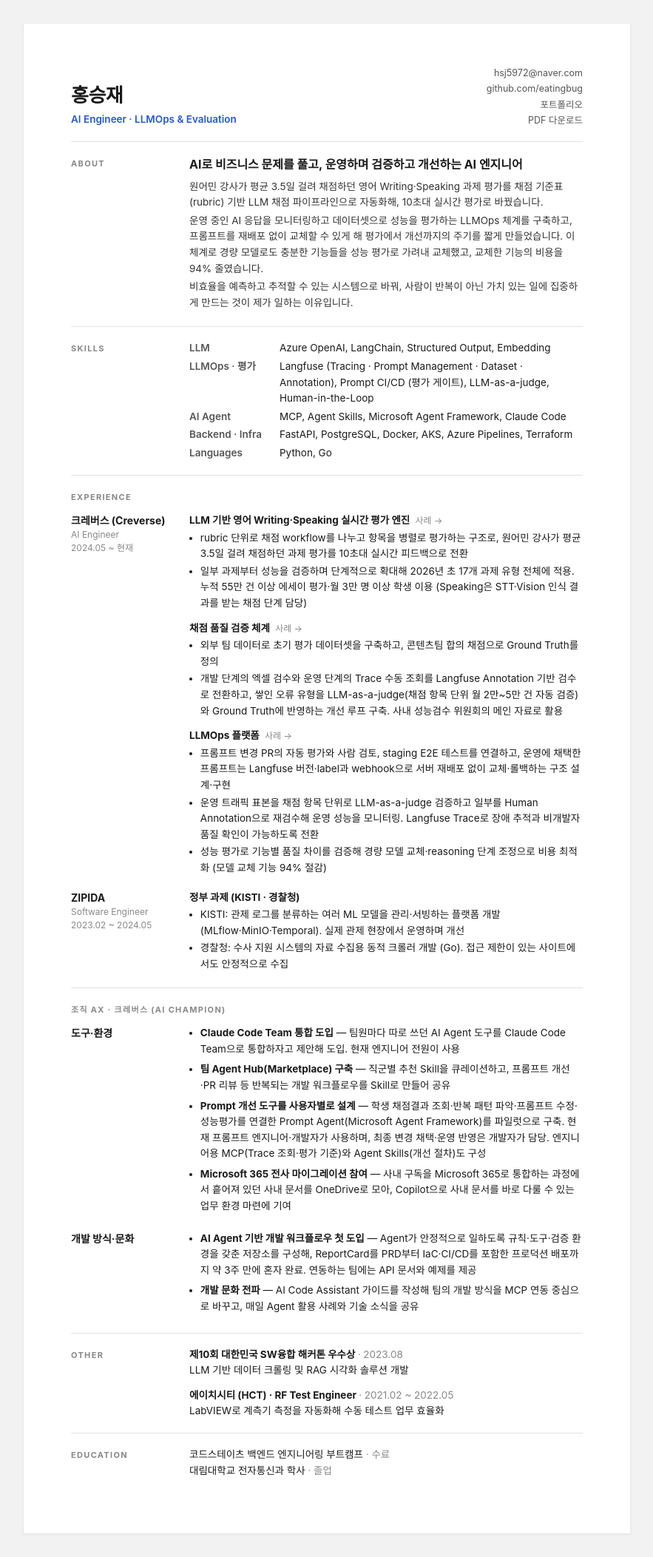
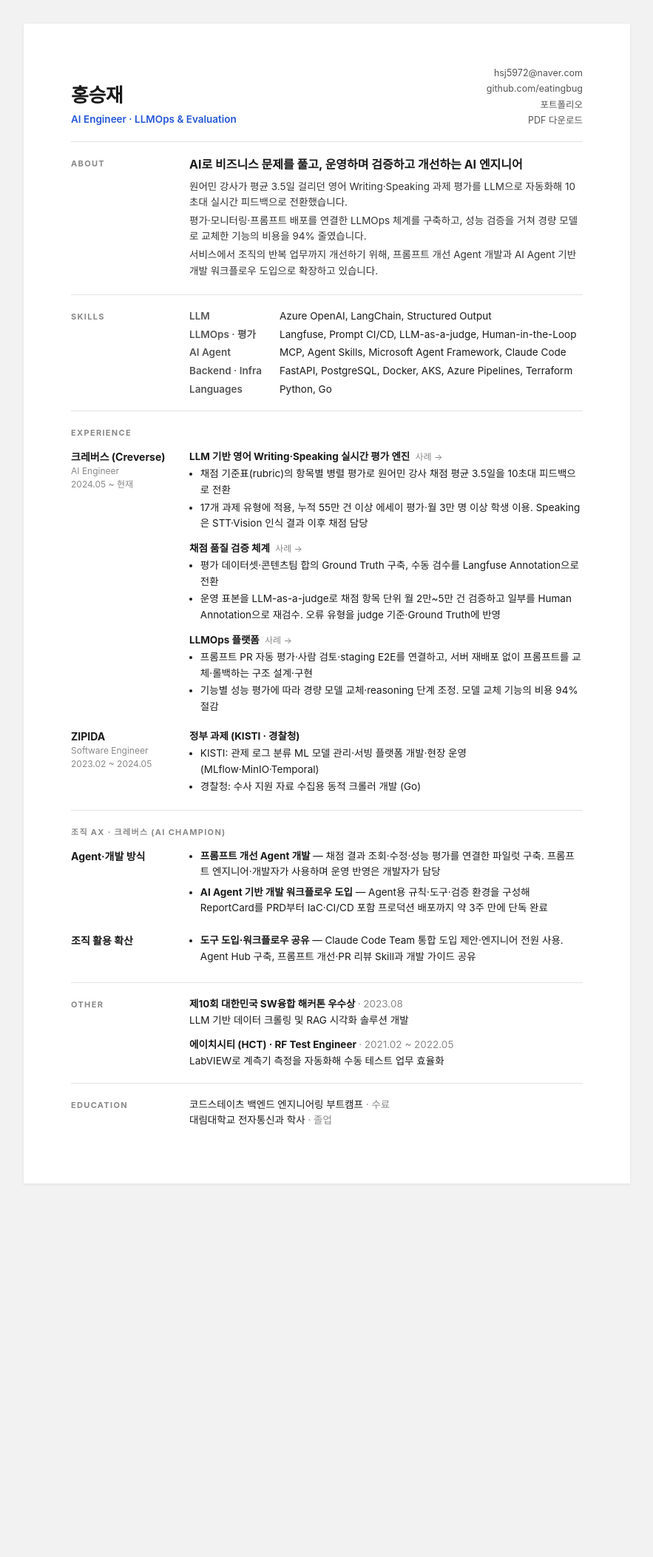
Before and after one commit to eatingbug/resume, a Jekyll site: the page built from index.html, in a window 1280 px wide. Shown: the whole page at 74% size, without its empty margins (198-1081 px from the left). Built offline with Jekyll 4.4.1, drawn with Linux system fonts in a browser that asks for light colours; some web fonts are replaced; after the commit the page ends 1632 px from its top, so only the background shows below that.

Commit message:
Compact resume around LLM delivery and Agent adoption

```diff
--- a/_data/resume.yml
+++ b/_data/resume.yml
@@ -13,15 +13,15 @@ contact:
 
 headline: AI로 비즈니스 문제를 풀고, 운영하며 검증하고 개선하는 AI 엔지니어
 summary:
-  - 원어민 강사가 평균 3.5일 걸려 채점하던 영어 Writing·Speaking 과제 평가를 채점 기준표(rubric) 기반 LLM 채점 파이프라인으로 자동화해, 10초대 실시간 평가로 바꿨습니다.
-  - 운영 중인 AI 응답을 모니터링하고 데이터셋으로 성능을 평가하는 LLMOps 체계를 구축하고, 프롬프트를 재배포 없이 교체할 수 있게 해 평가에서 개선까지의 주기를 짧게 만들었습니다. 이 체계로 경량 모델로도 충분한 기능들을 성능 평가로 가려내 교체했고, 교체한 기능의 비용을 94% 줄였습니다.
-  - 비효율을 예측하고 추적할 수 있는 시스템으로 바꿔, 사람이 반복이 아닌 가치 있는 일에 집중하게 만드는 것이 제가 일하는 이유입니다.
+  - 원어민 강사가 평균 3.5일 걸리던 영어 Writing·Speaking 과제 평가를 LLM으로 자동화해 10초대 실시간 피드백으로 전환했습니다.
+  - 평가·모니터링·프롬프트 배포를 연결한 LLMOps 체계를 구축하고, 성능 검증을 거쳐 경량 모델로 교체한 기능의 비용을 94% 줄였습니다.
+  - 서비스에서 조직의 반복 업무까지 개선하기 위해, 프롬프트 개선 Agent 개발과 AI Agent 기반 개발 워크플로우 도입으로 확장하고 있습니다.
 
 skills:
   - category: LLM
-    items: Azure OpenAI, LangChain, Structured Output, Embedding
+    items: Azure OpenAI, LangChain, Structured Output
   - category: LLMOps · 평가
-    items: Langfuse (Tracing · Prompt Management · Dataset · Annotation), Prompt CI/CD (평가 게이트), LLM-as-a-judge, Human-in-the-Loop
+    items: Langfuse, Prompt CI/CD, LLM-as-a-judge, Human-in-the-Loop
   - category: AI Agent
     items: MCP, Agent Skills, Microsoft Agent Framework, Claude Code
   - category: Backend · Infra
@@ -37,47 +37,40 @@ experience:
       - title: LLM 기반 영어 Writing·Speaking 실시간 평가 엔진
         case: realtime-grading
         bullets:
-          - rubric 단위로 채점 workflow를 나누고 항목을 병렬로 평가하는 구조로, 원어민 강사가 평균 3.5일 걸려 채점하던 과제 평가를 10초대 실시간 피드백으로 전환
-          - 일부 과제부터 성능을 검증하며 단계적으로 확대해 2026년 초 17개 과제 유형 전체에 적용. 누적 55만 건 이상 에세이 평가·월 3만 명 이상 학생 이용 (Speaking은 STT·Vision 인식 결과를 받는 채점 단계 담당)
+          - 채점 기준표(rubric)의 항목별 병렬 평가로 원어민 강사 채점 평균 3.5일을 10초대 피드백으로 전환
+          - 17개 과제 유형에 적용, 누적 55만 건 이상 에세이 평가·월 3만 명 이상 학생 이용. Speaking은 STT·Vision 인식 결과 이후 채점 담당
       - title: 채점 품질 검증 체계
         case: quality-loop
         bullets:
-          - 외부 팀 데이터로 초기 평가 데이터셋을 구축하고, 콘텐츠팀 합의 채점으로 Ground Truth를 정의
-          - 개발 단계의 엑셀 검수와 운영 단계의 Trace 수동 조회를 Langfuse Annotation 기반 검수로 전환하고, 쌓인 오류 유형을 LLM-as-a-judge(채점 항목 단위 월 2만~5만 건 자동 검증)와 Ground Truth에 반영하는 개선 루프 구축. 사내 성능검수 위원회의 메인 자료로 활용
+          - 평가 데이터셋·콘텐츠팀 합의 Ground Truth 구축, 수동 검수를 Langfuse Annotation으로 전환
+          - 운영 표본을 LLM-as-a-judge로 채점 항목 단위 월 2만~5만 건 검증하고 일부를 Human Annotation으로 재검수. 오류 유형을 judge 기준·Ground Truth에 반영
       - title: LLMOps 플랫폼
         case: prompt-cicd-gate
         bullets:
-          - 프롬프트 변경 PR의 자동 평가와 사람 검토, staging E2E 테스트를 연결하고, 운영에 채택한 프롬프트는 Langfuse 버전·label과 webhook으로 서버 재배포 없이 교체·롤백하는 구조 설계·구현
-          - 운영 트래픽 표본을 채점 항목 단위로 LLM-as-a-judge 검증하고 일부를 Human Annotation으로 재검수해 운영 성능을 모니터링. Langfuse Trace로 장애 추적과 비개발자 품질 확인이 가능하도록 전환
-          - 성능 평가로 기능별 품질 차이를 검증해 경량 모델 교체·reasoning 단계 조정으로 비용 최적화 (모델 교체 기능 94% 절감)
+          - 프롬프트 PR 자동 평가·사람 검토·staging E2E를 연결하고, 서버 재배포 없이 프롬프트를 교체·롤백하는 구조 설계·구현
+          - 기능별 성능 평가에 따라 경량 모델 교체·reasoning 단계 조정. 모델 교체 기능의 비용 94% 절감
   - company: ZIPIDA
     role: Software Engineer
     period: 2023.02 ~ 2024.05
     projects:
       - title: 정부 과제 (KISTI · 경찰청)
         bullets:
-          - "KISTI: 관제 로그를 분류하는 여러 ML 모델을 관리·서빙하는 플랫폼 개발 (MLflow·MinIO·Temporal). 실제 관제 현장에서 운영하며 개선"
-          - "경찰청: 수사 지원 시스템의 자료 수집용 동적 크롤러 개발 (Go). 접근 제한이 있는 사이트에서도 안정적으로 수집"
+          - "KISTI: 관제 로그 분류 ML 모델 관리·서빙 플랫폼 개발·현장 운영 (MLflow·MinIO·Temporal)"
+          - "경찰청: 수사 지원 자료 수집용 동적 크롤러 개발 (Go)"
 
 ax:
   label: 조직 AX · 크레버스 (AI Champion)
   groups:
-    - name: 도구·환경
+    - name: Agent·개발 방식
       items:
-        - title: Claude Code Team 통합 도입
-          desc: 팀원마다 따로 쓰던 AI Agent 도구를 Claude Code Team으로 통합하자고 제안해 도입. 현재 엔지니어 전원이 사용
-        - title: 팀 Agent Hub(Marketplace) 구축
-          desc: 직군별 추천 Skill을 큐레이션하고, 프롬프트 개선·PR 리뷰 등 반복되는 개발 워크플로우를 Skill로 만들어 공유
-        - title: Prompt 개선 도구를 사용자별로 설계
-          desc: 학생 채점결과 조회·반복 패턴 파악·프롬프트 수정·성능평가를 연결한 Prompt Agent(Microsoft Agent Framework)를 파일럿으로 구축. 현재 프롬프트 엔지니어·개발자가 사용하며, 최종 변경 채택·운영 반영은 개발자가 담당. 엔지니어용 MCP(Trace 조회·평가 기준)와 Agent Skills(개선 절차)도 구성
-        - title: Microsoft 365 전사 마이그레이션 참여
-          desc: 사내 구독을 Microsoft 365로 통합하는 과정에서 흩어져 있던 사내 문서를 OneDrive로 모아, Copilot으로 사내 문서를 바로 다룰 수 있는 업무 환경 마련에 기여
-    - name: 개발 방식·문화
+        - title: 프롬프트 개선 Agent 개발
+          desc: 채점 결과 조회·수정·성능 평가를 연결한 파일럿 구축. 프롬프트 엔지니어·개발자가 사용하며 운영 반영은 개발자가 담당
+        - title: AI Agent 기반 개발 워크플로우 도입
+          desc: Agent용 규칙·도구·검증 환경을 구성해 ReportCard를 PRD부터 IaC·CI/CD 포함 프로덕션 배포까지 약 3주 만에 단독 완료
+    - name: 조직 활용 확산
       items:
-        - title: AI Agent 기반 개발 워크플로우 첫 도입
-          desc: Agent가 안정적으로 일하도록 규칙·도구·검증 환경을 갖춘 저장소를 구성해, ReportCard를 PRD부터 IaC·CI/CD를 포함한 프로덕션 배포까지 약 3주 만에 혼자 완료. 연동하는 팀에는 API 문서와 예제를 제공
-        - title: 개발 문화 전파
-          desc: AI Code Assistant 가이드를 작성해 팀의 개발 방식을 MCP 연동 중심으로 바꾸고, 매일 Agent 활용 사례와 기술 소식을 공유
+        - title: 도구 도입·워크플로우 공유
+          desc: Claude Code Team 통합 도입 제안·엔지니어 전원 사용. Agent Hub 구축, 프롬프트 개선·PR 리뷰 Skill과 개발 가이드 공유
 
 other:
   - title: 제10회 대한민국 SW융합 해커톤 우수상
--- a/assets/css/resume.css
+++ b/assets/css/resume.css
@@ -66,6 +66,7 @@ h1, h2, h3 { margin: 0; }
   .page { margin: 0; padding: 0; max-width: none; box-shadow: none; }
   .no-print { display: none !important; }
   a { text-decoration: none; }
+  .page:not(.portfolio) [data-section="조직 AX"] { break-inside: avoid; }
 }
 
 /* 모바일 */
```
